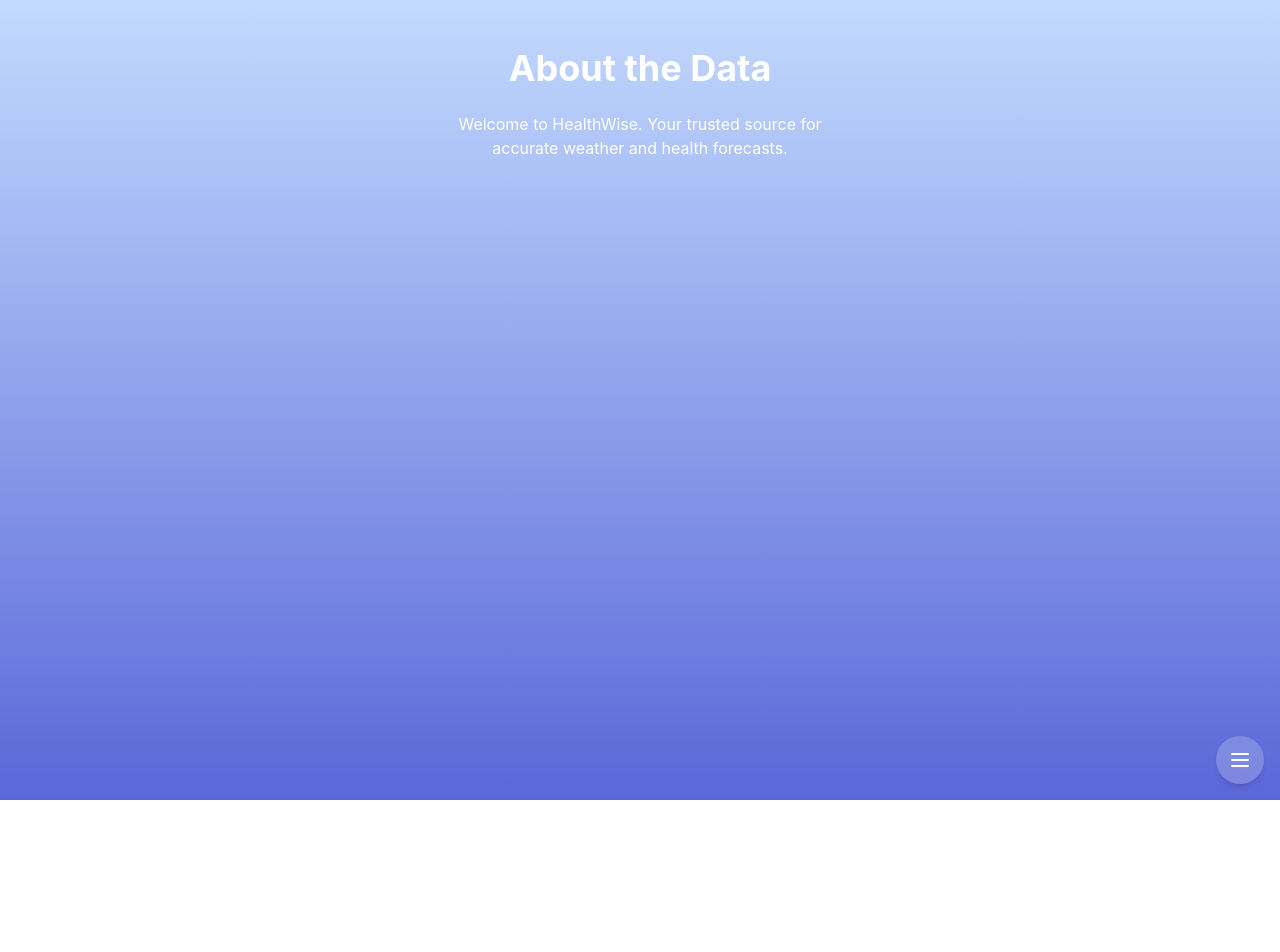
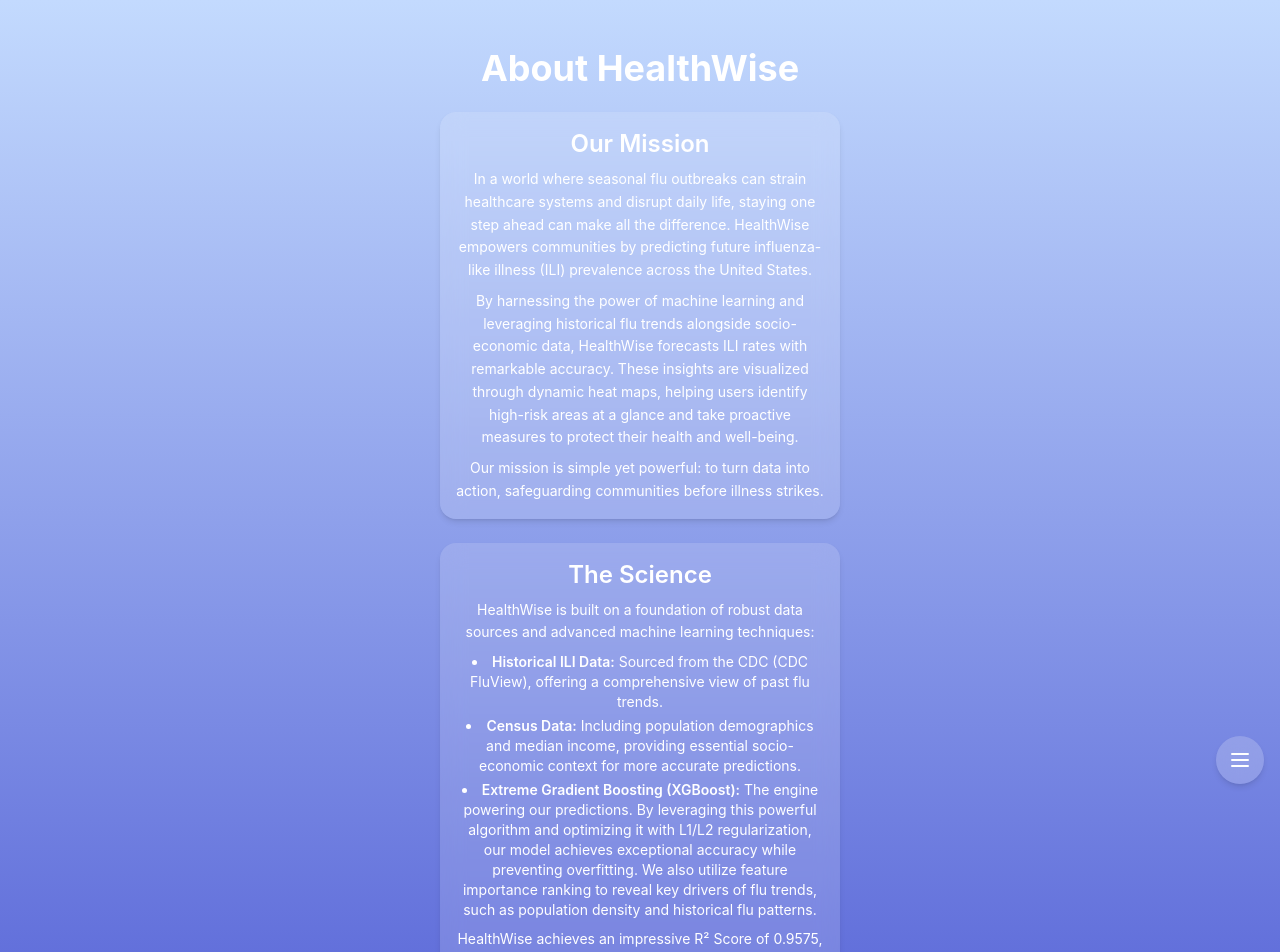
Before and after one commit to StreetLamp05/healthwise, a Next.js app: page /about in a window 1280 px wide. Shown: the top 952 px of the page. Before the commit the page ends 800 px from the top, so only its background shows below. Built offline with nearby package versions, Linux system fonts and the light colour scheme.

Commit message:
finished about and team

```diff
--- a/src/app/about/page.tsx
+++ b/src/app/about/page.tsx
@@ -5,10 +5,42 @@ export default function About() {
     return (
         <div className="max-w-md mx-auto p-6 space-y-6 text-center">
             <HamburgerMenu />
-            <h1 className="text-4xl font-bold text-white">About the Data</h1>
-            <p className="text-md text-white">
-                Welcome to HealthWise. Your trusted source for accurate weather and health forecasts.
-            </p>
+            <h1 className="text-4xl font-bold text-white">About HealthWise</h1>
+            {/* Inspiration Section */}
+            <div className="bg-white bg-opacity-15 rounded-2xl p-4 backdrop-blur-md shadow-md">
+                <h2 className="text-2xl font-semibold mb-2">Our Mission</h2>
+                <p className="text-sm leading-relaxed">
+                    In a world where seasonal flu outbreaks can strain healthcare systems and disrupt daily life, staying one step ahead can make all the difference. HealthWise empowers communities by predicting future influenza-like illness (ILI) prevalence across the United States.
+                </p>
+                <p className="text-sm leading-relaxed mt-2">
+                    By harnessing the power of machine learning and leveraging historical flu trends alongside socio-economic data, HealthWise forecasts ILI rates with remarkable accuracy. These insights are visualized through dynamic heat maps, helping users identify high-risk areas at a glance and take proactive measures to protect their health and well-being.
+                </p>
+                <p className="text-sm leading-relaxed mt-2">
+                    Our mission is simple yet powerful: to turn data into action, safeguarding communities before illness strikes.
+                </p>
+            </div>
+
+            {/* What it does Section */}
+            <div className="bg-white bg-opacity-15 rounded-2xl p-4 backdrop-blur-md shadow-md">
+                <h2 className="text-2xl font-semibold mb-2">The Science</h2>
+                <p className="text-sm leading-relaxed">
+                    HealthWise is built on a foundation of robust data sources and advanced machine learning techniques:
+                </p>
+                <ul className="list-disc list-inside text-sm mt-2 space-y-1">
+                    <li>
+                        <span className="font-semibold">Historical ILI Data:</span> Sourced from the CDC (CDC FluView), offering a comprehensive view of past flu trends.
+                    </li>
+                    <li>
+                        <span className="font-semibold">Census Data:</span> Including population demographics and median income, providing essential socio-economic context for more accurate predictions.
+                    </li>
+                    <li>
+                        <span className="font-semibold">Extreme Gradient Boosting (XGBoost):</span> The engine powering our predictions. By leveraging this powerful algorithm and optimizing it with L1/L2 regularization, our model achieves exceptional accuracy while preventing overfitting. We also utilize feature importance ranking to reveal key drivers of flu trends, such as population density and historical flu patterns.
+                    </li>
+                </ul>
+                <p className="text-sm leading-relaxed mt-2">
+                    HealthWise achieves an impressive R² Score of 0.9575, reflecting its high accuracy and reliability in forecasting future ILI rates.
+                </p>
+            </div>
         </div>
     );
 }
--- a/src/app/team/page.tsx
+++ b/src/app/team/page.tsx
@@ -1,11 +1,11 @@
 // pages/team/index.tsx
 import HamburgerMenu from '@/components/HamburgerMenu';
-import { Twitter, Linkedin, Github } from 'lucide-react';
+import {Linkedin, Github } from 'lucide-react';
 
 const teamMembers = [
     {
         name: 'David Kan',
-        description: 'Description here.',
+        description: 'Full-stack developer with a focus in ML',
         image: 'images/david.png',
         socials: {
             linkedin: 'https://www.linkedin.com/in/david-kan-da/',
@@ -14,7 +14,7 @@ const teamMembers = [
     },
     {
         name: 'Jasmine Nguyen',
-        description: 'Description here.',
+        description: 'Data science, manipulation, and visualization',
         image: 'images/jasmine.png',
         socials: {
             linkedin: 'https://www.linkedin.com/in/jasnquyen/',
@@ -23,7 +23,7 @@ const teamMembers = [
     },
     {
         name: 'Kevin Niu',
-        description: 'Description here.',
+        description: 'Distributed systems engineer and UI/UX',
         image: 'images/kevin.png',
         socials: {
             linkedin: 'https://www.linkedin.com/in/kevinsniu/',
@@ -59,7 +59,7 @@ export default function Team() {
                             className="w-32 h-32 rounded-full mx-auto object-cover border-4 border-white"
                         />
                         <h2 className="mt-4 text-xl font-semibold text-white">{member.name}</h2>
-                        <p className="text-sm text-gray-300">{member.description}</p>
+                        <p className="text-sm text-white">{member.description}</p>
                         <div className="flex justify-center space-x-4 mt-4">
                             <a href={member.socials.linkedin} target="_blank" rel="noopener noreferrer">
                                 <Linkedin className="text-white hover:text-blue-600 w-5 h-5 transition-colors duration-300" />
```
